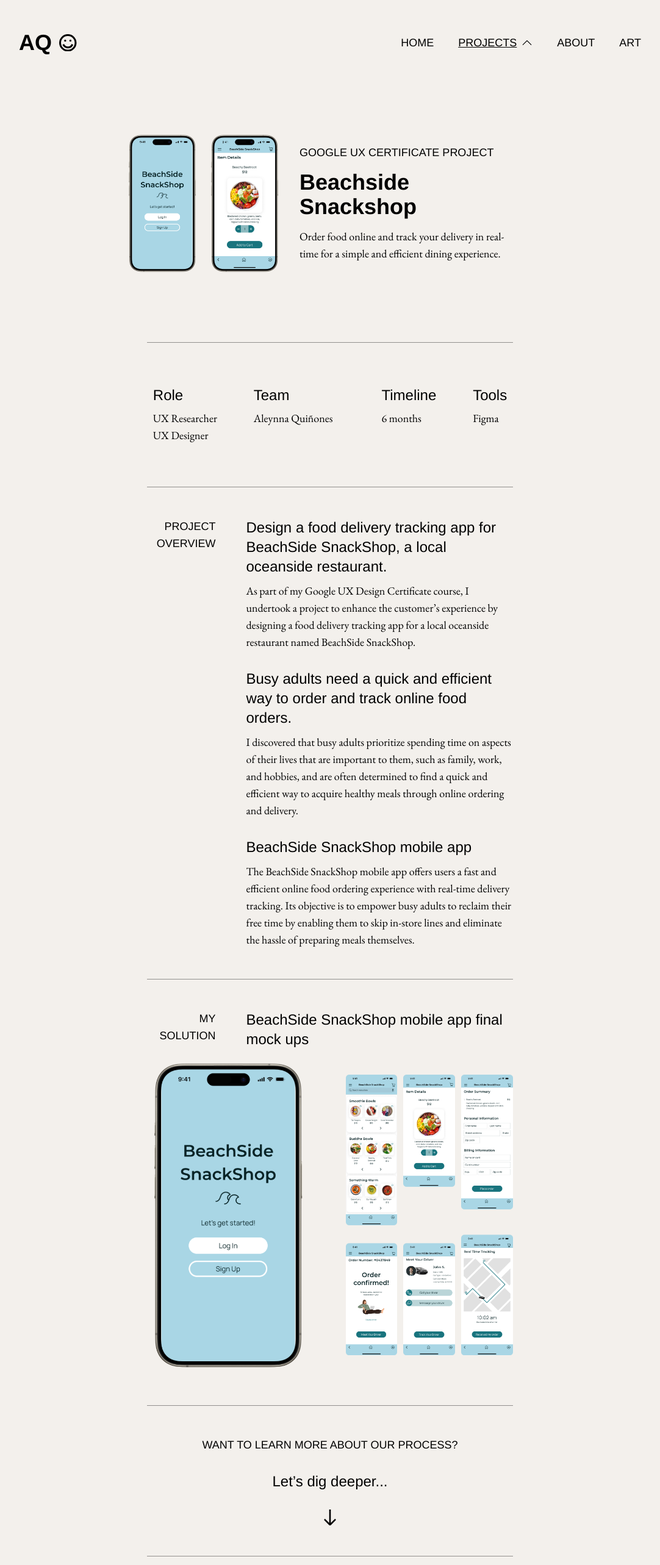
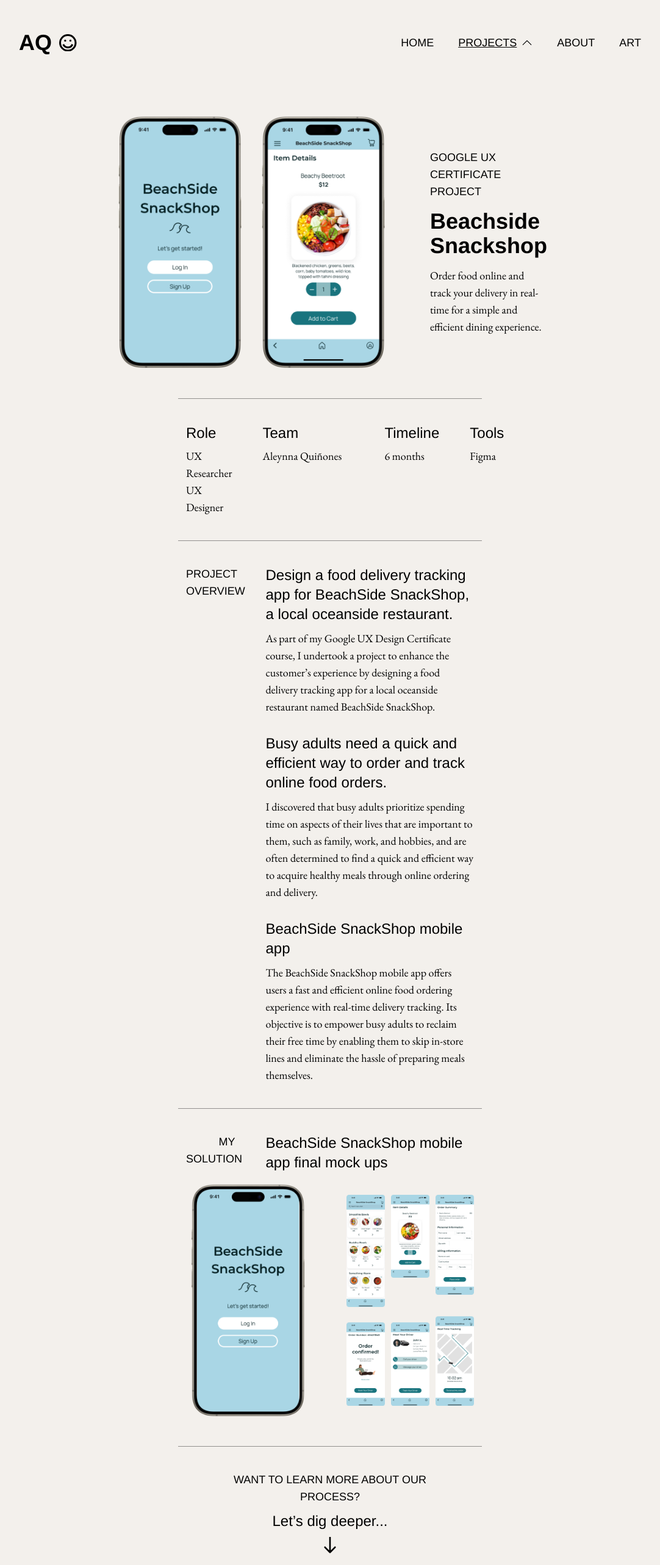
Before and after one commit to agabra23/aleynna-portfolio, a React (Vite) app: page /beachside-snackshop in a window 1280 px wide. Shown: the top 2566 px of the page at 61% size, without its empty margins (99-1181 px from the left). Built offline with nearby package versions, Linux system fonts and the light colour scheme.

Commit message:
Reformat Beachside

```diff
--- a/src/components/Section.jsx
+++ b/src/components/Section.jsx
@@ -4,7 +4,7 @@ const Section = ({ children }) => {
   return (
     <section className="font-garamond  max-w-full">
       <div className="mx-auto sm:max-w-screen-sm md:max-w-screen-md lg:max-w-screen-lg min-[1050px]:max-w-[1050px] ">
-        <div className="border-b border-b-black/40 flex-col items-center mx-[4vw] py-[5vh]">
+        <div className="border-b border-b-black/40 flex-col items-center mx-[4vw] px-[1vw] py-[5vh]">
           {children}
         </div>
       </div>
--- a/src/pages/Beachside.jsx
+++ b/src/pages/Beachside.jsx
@@ -37,6 +37,7 @@ import BlueDriver from "../assets/BlueDriver.png";
 import BlueTracking from "../assets/BlueTracking.png";
 import BeachsideScreenDescription from "../components/BeachsideScreenDescription";
 import BeachsideComparisons from "../components/BeachsideComparisons";
+import Section from "../components/Section";
 
 const Beachside = () => {
   useLayoutEffect(() => {
@@ -180,16 +181,16 @@ const Beachside = () => {
 
   return (
     <div className="relative -z-10 mx-[50px] md:mx-[130px] lg:mx-[200px] xl:mx-[340px] font-garamond max-w-full">
-      <section className="font-garamond pt-[75px] lg:pb-[110px] pb-[50px] border-b border-b-black/40 max-w-full">
+      <Section>
         <div className="flex flex-col md:flex-row justify-center items-center gap-[30px] md:gap-[65px] max-w-full">
-          <div className="flex justify-center gap-[15px] lg:max-w-[calc(100%-415px)] max-w-full mb-[30px] md:mb-0">
+          <div className="flex justify-center gap-[15px] max-w-full mb-[30px] md:mb-0">
             <img
-              className="min-w-[120px] max-w-[200px] h-auto"
+              className="min-w-[120px] max-w-[220px] h-auto"
               src={Beach1}
               alt="Beachside Snackshop Login Screen"
             />
             <img
-              className="min-w-[120px] max-w-[200px] h-auto"
+              className="min-w-[120px] max-w-[220px] h-auto"
               src={Beach2}
               alt="Beachside Snackshop Item Detail Screen"
             />
@@ -207,8 +208,8 @@ const Beachside = () => {
             </p>
           </div>
         </div>
-      </section>
-      <section className="font-garamond py-[50px] lg:py-[70px] border-b border-b-black/40">
+      </Section>
+      <Section>
         <ul className="grid grid-cols-2 gap-y-[40px] md:flex md:justify-evenly md:gap-[50px]">
           <li>
             <h6 className="font-helvetica font-normal md:text-2xl text-[20px] mb-2">
@@ -246,8 +247,8 @@ const Beachside = () => {
             </p>
           </li>
         </ul>
-      </section>
-      <section className="font-garamond py-[50px] border-b border-b-black/40">
+      </Section>
+      <Section>
         <div className="md:grid md:grid-cols-4 md:gap-x-[50px]">
           <h4 className="uppercase md:text-right font-thin font-helvetica text-[16px] md:text-lg mb-[10px] md:mb-0 md:col-span-1">
             Project Overview
@@ -298,8 +299,8 @@ const Beachside = () => {
             </div>
           </div>
         </div>
-      </section>
-      <section className="font-garamond py-[50px]  border-b border-b-black/40">
+      </Section>
+      <Section>
         <div className="md:grid md:grid-cols-4 md:gap-x-[50px] mb-[10px]">
           <h4 className="uppercase md:text-right font-thin font-helvetica text-[16px] mb-[10px] md:mb-0 md:text-lg md:col-span-1">
             My solution
@@ -333,8 +334,9 @@ const Beachside = () => {
             />
           </div>
         </div>
-      </section>
-      <section className="font-garamond py-[50px]  border-b border-b-black/40 flex flex-col gap-5 md:gap-[30px] justify-center items-center">
+      </Section>
+      <Section>
+        <div className="flex flex-col items-center gap-[10px]">
           <p className="uppercase max-w-[75%] font-helvetica text-[16px] md:text-lg font-thin text-center">
             Want to learn more about our process?
           </p>
@@ -354,8 +356,9 @@ const Beachside = () => {
               fill="black"
             />
           </svg>
-      </section>
-      <section className="font-garamond py-[50px]  border-b border-b-black/40">
+        </div>
+      </Section>
+      <Section>
         <div className="md:grid md:grid-cols-4 md:gap-x-[50px]">
           <h4 className="uppercase md:text-right font-thin font-helvetica text-[16px] md:text-lg md:col-span-1 mb-[10px] md:mb-0">
             The Starting Point
@@ -399,8 +402,8 @@ const Beachside = () => {
             </div>
           </div>
         </div>
-      </section>
-      <section className="font-garamond py-[50px]  border-b border-b-black/40">
+      </Section>
+      <Section>
         <div className="md:grid md:grid-cols-4 md:gap-x-[50px]">
           <h4 className="uppercase md:text-right font-thin font-helvetica text-[16px] md:text-lg mb-[10px] md:mb-0 md:col-span-1">
             What Did we Find?
@@ -478,8 +481,8 @@ const Beachside = () => {
             description={joseDescriptionElement}
           />
         </div>
-      </section>
-      <section className="font-garamond py-[50px]  border-b border-b-black/40">
+      </Section>
+      <Section>
         <div className="md:grid md:grid-cols-4 md:gap-x-[50px]">
           <h4 className="uppercase md:text-right font-thin font-helvetica text-[16px] md:text-lg mb-[10px] md:col-span-1">
             The emerging problem
@@ -616,8 +619,8 @@ const Beachside = () => {
             reverse={false}
           />
         </div>
-      </section>
-      <section className="font-garamond py-[50px]  border-b border-b-black/40">
+      </Section>
+      <Section>
         <div className="md:grid md:grid-cols-4 md:gap-x-[50px]">
           <h4 className="uppercase md:text-right font-thin font-helvetica text-[16px] md:text-lg mb-[10px] md:mb-0 md:col-span-1">
             Usability Study #2
@@ -679,8 +682,9 @@ const Beachside = () => {
             blueImages={blueImages2}
           />
         </div>
-      </section>
-      <section className="font-garamond py-[50px] border-b border-b-black/40 flex flex-col gap-[30px] justify-center items-center">
+      </Section>
+      <Section>
+        <div className="flex flex-col items-center gap-[10px]">
           <h4 className="font-helvetica text-xl md:text-2xl font-medium text-center">
             Let’s wrap this up...
           </h4>
@@ -697,8 +701,9 @@ const Beachside = () => {
               fill="black"
             />
           </svg>
-      </section>
-      <section className="font-garamond py-[50px] border-b border-b-black/40">
+        </div>
+      </Section>
+      <Section>
         <div className="md:grid md:grid-cols-4 md:gap-x-[50px]">
           <h4 className="uppercase md:text-right font-thin font-helvetica text-[16px] md:text-lg mb-[10px] md:mb-0 md:col-span-1">
             The End
@@ -788,8 +793,9 @@ const Beachside = () => {
             </ul>
           </div>
         </div>
-      </section>
-      <section className="font-garamond py-[50px]  border-b border-b-black/40 flex flex-col gap-2 md:gap-[30px] justify-center items-center">
+      </Section>
+      <Section>
+        <div className="flex flex-col items-center gap-[10px]">
           <h4 className="font-helvetica text-xl md:text-2xl font-medium text-center">
             Thank you for sticking around!
           </h4>
@@ -817,7 +823,8 @@ const Beachside = () => {
               strokeLinecap="square"
             />
           </svg>
-      </section>
+        </div>
+      </Section>
     </div>
   );
 };
--- a/src/pages/Cafe.jsx
+++ b/src/pages/Cafe.jsx
@@ -53,14 +53,14 @@ const Cafe = () => {
     <div className="relative -z-10 font-garamond max-w-full">
       <Section>
         <div className="flex flex-col md:flex-row justify-center items-center gap-[30px] md:gap-[65px] max-w-full">
-          <div className="flex justify-center gap-[15px] lg:max-w-[calc(100%-415px)] max-w-full md:mb-0 mb-[30px]">
+          <div className="flex justify-center gap-[15px]  max-w-full md:mb-0 mb-[30px]">
             <img
-              className="min-w-[120px] max-w-[200px] h-auto scale-110"
+              className="min-w-[120px] max-w-[220px] h-auto "
               src={HomeImg}
               alt="Cafe Home"
             />
             <img
-              className="min-w-[120px] max-w-[200px] h-auto scale-110"
+              className="min-w-[120px] max-w-[220px] h-auto"
               src={MatchImg}
               alt="Cafe Menu"
             />
--- a/src/pages/Home.jsx
+++ b/src/pages/Home.jsx
@@ -5,6 +5,7 @@ import HomeImg from "../assets/Home.png";
 import MatchImg from "../assets/Match.png";
 import { useNavigate } from "react-router-dom";
 import { useLayoutEffect } from "react";
+import Section from "../components/Section";
 
 const Home = () => {
   const navigator = useNavigate();
@@ -13,8 +14,7 @@ const Home = () => {
   });
   return (
     <div className="relative -z-10 mx-[50px] md:mx-[130px] lg:mx-[200px] xl:mx-[340px] font-garamond max-w-full">
-      <section className="font-garamond pt-[75px] lg:pb-[150px] pb-[100px] border-b border-b-black/40 flex justify-center">
-        <div>
+      <Section>
         <h2 className="font-helvetica [855px]:text-5xl text-4xl font-bold">
           Hi! I’m Aleynna Quiñones.
         </h2>
@@ -23,8 +23,7 @@ const Home = () => {
           <span className="font-semibold  break-words">
             dedicated to solving problems
           </span>{" "}
-            through the creation of digital experiences that seamlessly
-            integrate{" "}
+          through the creation of digital experiences that seamlessly integrate{" "}
           <span className="font-semibold  break-words">
             innovation, empathy, and intuitive design
           </span>
@@ -36,8 +35,7 @@ const Home = () => {
               I ALSO LOVE...
             </h5>
             <p className="text-[16px] lg:text-xl">
-                painting, lifting heavy weights, and hanging out with my two
-                cats.
+              painting, lifting heavy weights, and hanging out with my two cats.
             </p>
           </div>
           <div className="text-xl md:text-2xl font-thin">
@@ -57,9 +55,8 @@ const Home = () => {
             </p>
           </div>
         </div>
-        </div>
-      </section>
-      <section className="font-garamond pt-[100px] lg:pb-[150px] pb-[100px] border-b border-b-black/40">
+      </Section>
+      <Section>
         <div className="flex flex-col-reverse lg:flex-row-reverse justify-center items-center gap-[30px] lg:gap-[65px] mb-[75px] lg:mb-[145px]">
           <div className="flex items-center lg:items-start flex-col gap-[10px]">
             <h6 className="uppercase text-center md:text-left font-thin font-helvetica text-[16px] md:text-lg">
@@ -124,7 +121,7 @@ const Home = () => {
             />
           </div>
         </div>
-      </section>
+      </Section>
     </div>
   );
 };
```
Also changed, not shown: src/components/NavBar.jsx (+30 -28 lines). Lines whose indentation alone changed are shown as unchanged.
